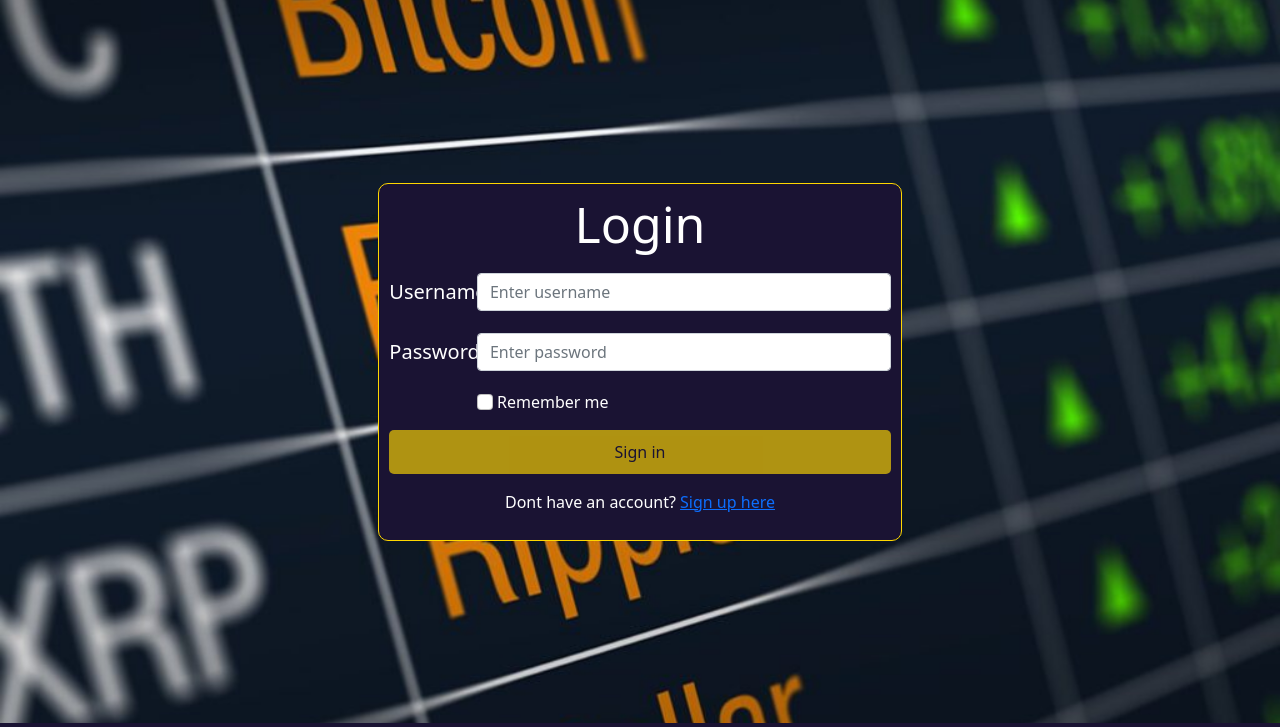
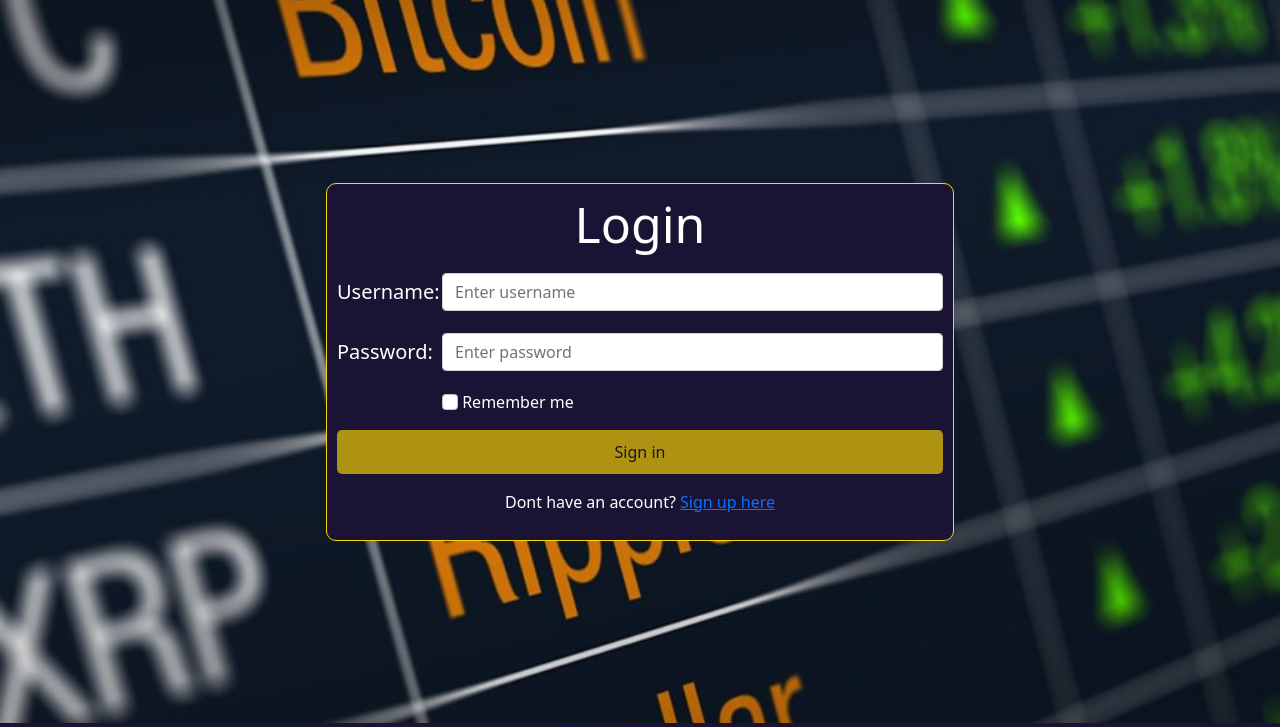
Before and after one commit to cgtools-io/AWD_Project_55, a Flask app: page /login in a window 1280 px wide. Shown: the part 73-800 px from the top of the page. Run offline with Flask 3, Linux system fonts and the light colour scheme.

Commit message:
Add dynamic styling to login and signup pages
- Adjusted and added bootstrap to both `login.html` and `signip.html` to preserve page aesthetics on smaller screens

```diff
--- a/app/templates/auth/login.html
+++ b/app/templates/auth/login.html
@@ -4,23 +4,23 @@
 {% block content %}
 <div id="bg-container" class="container-fluid d-flex justify-content-center align-items-center">
   <div class="row w-100 justify-content-center align-items-center">
-    <div class="col-5" id="form-box">
+    <div class="col-sm-8 col-md-6" id="form-box">
       <h1 id="login-header" class="text-center mb-3">Login</h1>
       <form class="form w-100" id="login-form" method="POST" action="{{ url_for('login') }}">
         <div class="row mb-3 align-items-center">
-          <label for="username" class="col-sm-2 col-form-label">Username:</label>
-          <div class="col-sm-10">
+          <label for="username" class="col-3 col-xl-2 col-form-label text-end">Username:</label>
+          <div class="col">
             <input type="text" class="form-control" id="username" placeholder="Enter username" required>
           </div>
         </div>
         <div class="row mb-3 align-items-center">
-          <label for="password" class="col-sm-2 col-form-label">Password:</label>
-          <div class="col-sm-10">
+          <label for="password" class="col-3 col-xl-2 col-form-label text-end">Password:</label>
+          <div class="col">
             <input type="password" class="form-control" id="password" placeholder="Enter password" required>
           </div>
         </div>
         <div class="row mb-3">
-          <div class="col-sm-10 offset-sm-2">
+          <div class="col-9 offset-3 col-xl-10 offset-xl-2">
             <input type="checkbox" class="form-check-input" id="remember" name="remember" value="true">
             <label for="remember" class="form-check-label">Remember me</label>
           </div>
--- a/app/templates/auth/signup.html
+++ b/app/templates/auth/signup.html
@@ -4,9 +4,9 @@
 {% block content %}
 <div id="bg-container" class="container-fluid d-flex justify-content-center align-items-center">
   <div class="row w-100 justify-content-center align-items-center">
-    <div class="col-5" id="form-box">
+    <div class="col-lg-5 col-md-6" id="form-box">
       <h1 class="text-center">Sign Up</h1>
-      <form class="form row" id="signup-form" method="POST" action="{{ url_for('signup') }}">
+      <form class="form row align-items-end" id="signup-form" method="POST" action="{{ url_for('signup') }}">
         <div class="col-12 mb-2">
           <label for="username" class="col-form-label">Username:</label>
           <input type="text" class="form-control" id="username" placeholder="Enter username" required>
```
